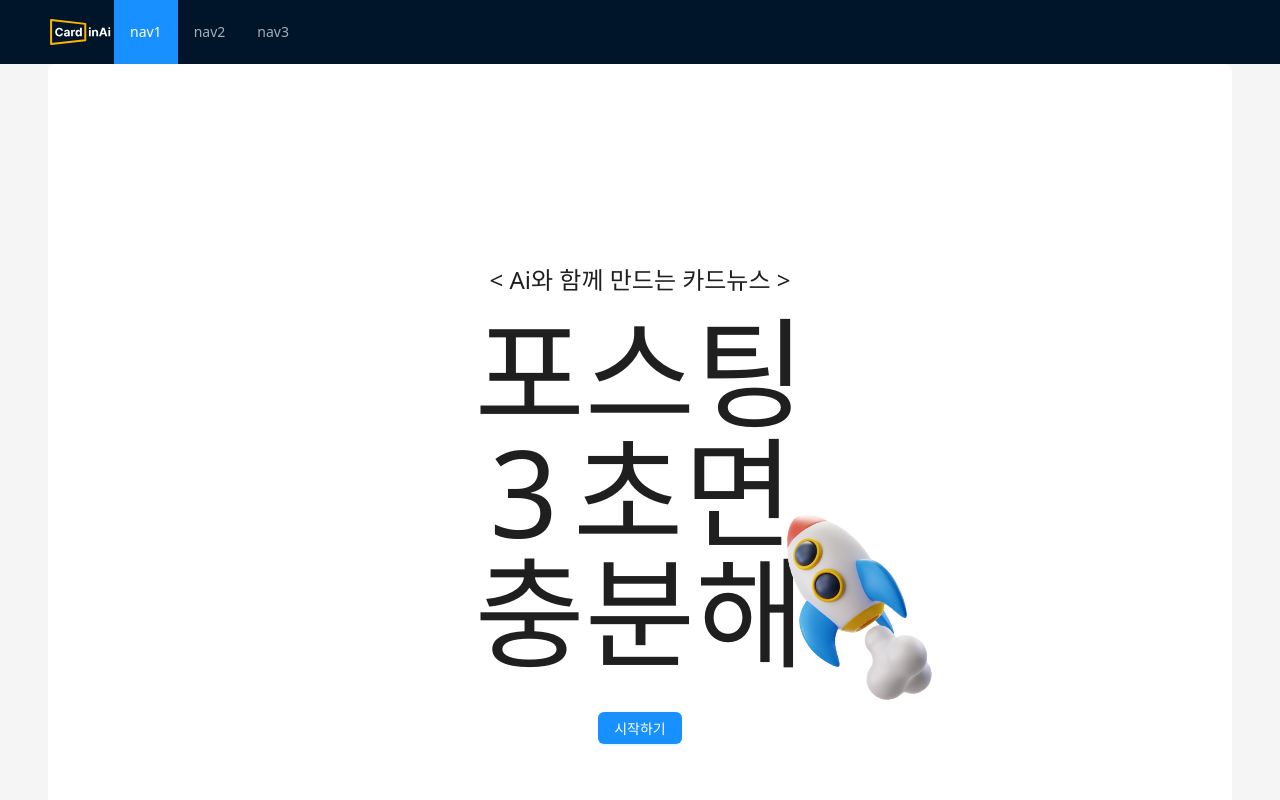
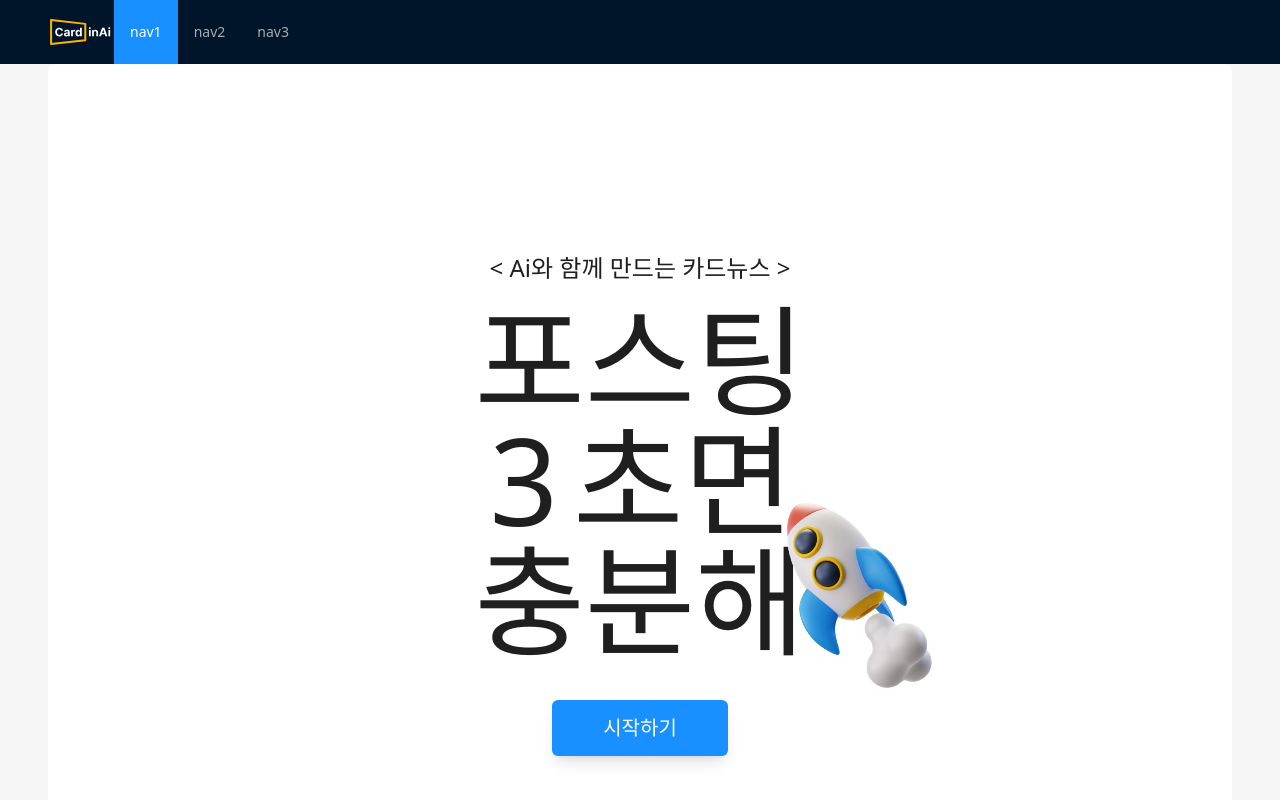
Before and after one commit to wet6123/card-news, a React (Vite) app: page / in a window 1280 px wide. Shown: the top 800 px of the page. Built offline with nearby package versions, Linux system fonts and the light colour scheme.

Commit message:
feat: style main page first section

```diff
--- a/src/pages/main/index.jsx
+++ b/src/pages/main/index.jsx
@@ -5,7 +5,7 @@ const MainIndex = () => {
     <>
       <div className="h-832 flex flex-col justify-center items-center">
         <p className="text-2xl pb-4">{"<  Ai와  함께  만드는  카드뉴스  >"}</p>
-        <div className="relative font-tenada text-120 leading-none">
+        <div className="relative font-tenada text-120 leading-none text-shadow">
           <p>포스팅</p>
           <p>
             <span className="px-[15px]">3</span>초면
@@ -14,10 +14,10 @@ const MainIndex = () => {
           <img
             src="/3D-rocket.png"
             alt="rocket"
-            className="w-260 h-260 -rotate-12 absolute -right-44 -bottom-16"
+            className="w-260 h-260 -rotate-12 absolute -right-44 -bottom-16 drop-shadow-default"
           />
         </div>
-        <Button type="primary" className="mt-10">
+        <Button type="primary" className="mt-10 w-44 h-14 text-xl shadow-lg">
           시작하기
         </Button>
       </div>
```
